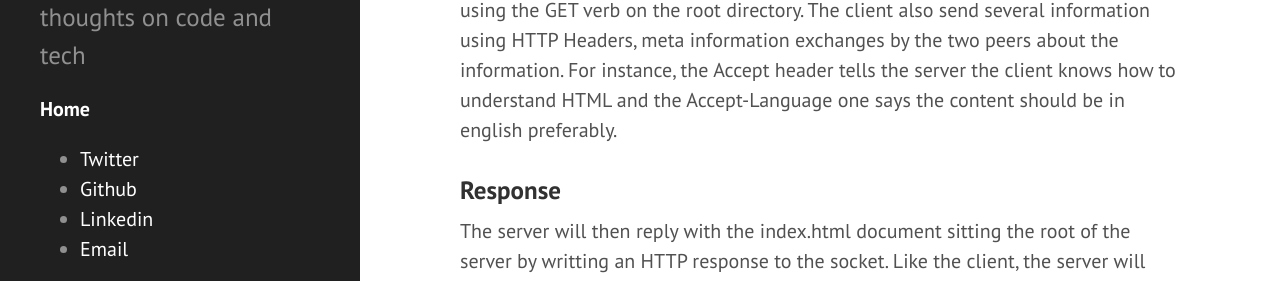
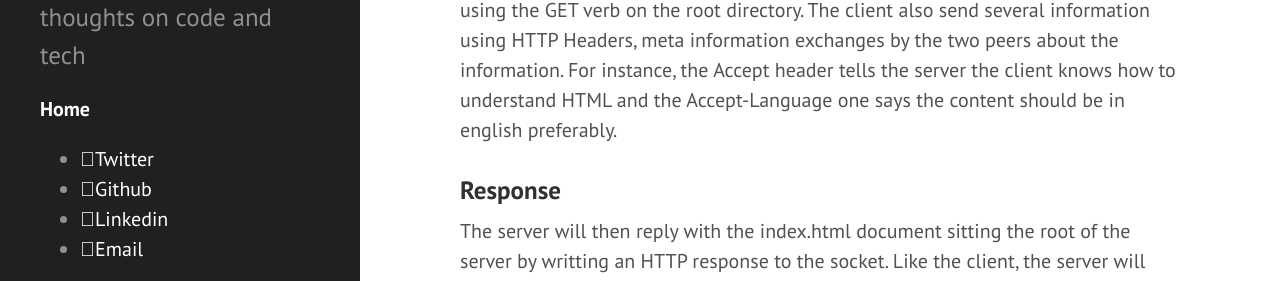
Before and after one commit to xymor/xymor.github.io, a Jekyll site: the page built from index.html, in a window 1280 px wide and 900 px high, scrolled down 487 px. Shown: the part 596-877 px from the top of the window. Built offline with Jekyll 4.4.1, drawn with Linux system fonts in a browser that asks for light colours; nearby versions of some CDN libraries; library files that are not in the unit come from our copies; the list of posts is cut into pages by our own code.

Commit message:
Update head.html

```diff
--- a/_includes/head.html
+++ b/_includes/head.html
@@ -18,7 +18,7 @@
   <link rel="stylesheet" href="/public/css/syntax.css"/>
   <link rel="stylesheet" href="/public/css/hyde.css"/>
   <link rel="stylesheet" href="http://fonts.googleapis.com/css?family=PT+Sans:400,400italic,700|Abril+Fatface"/>
-  <link rel="stylesheet" href="css/font-awesome.min.css"/>
+  <link rel="stylesheet" href="/public/css/font-awesome.min.css"/>
 
 
 
```
